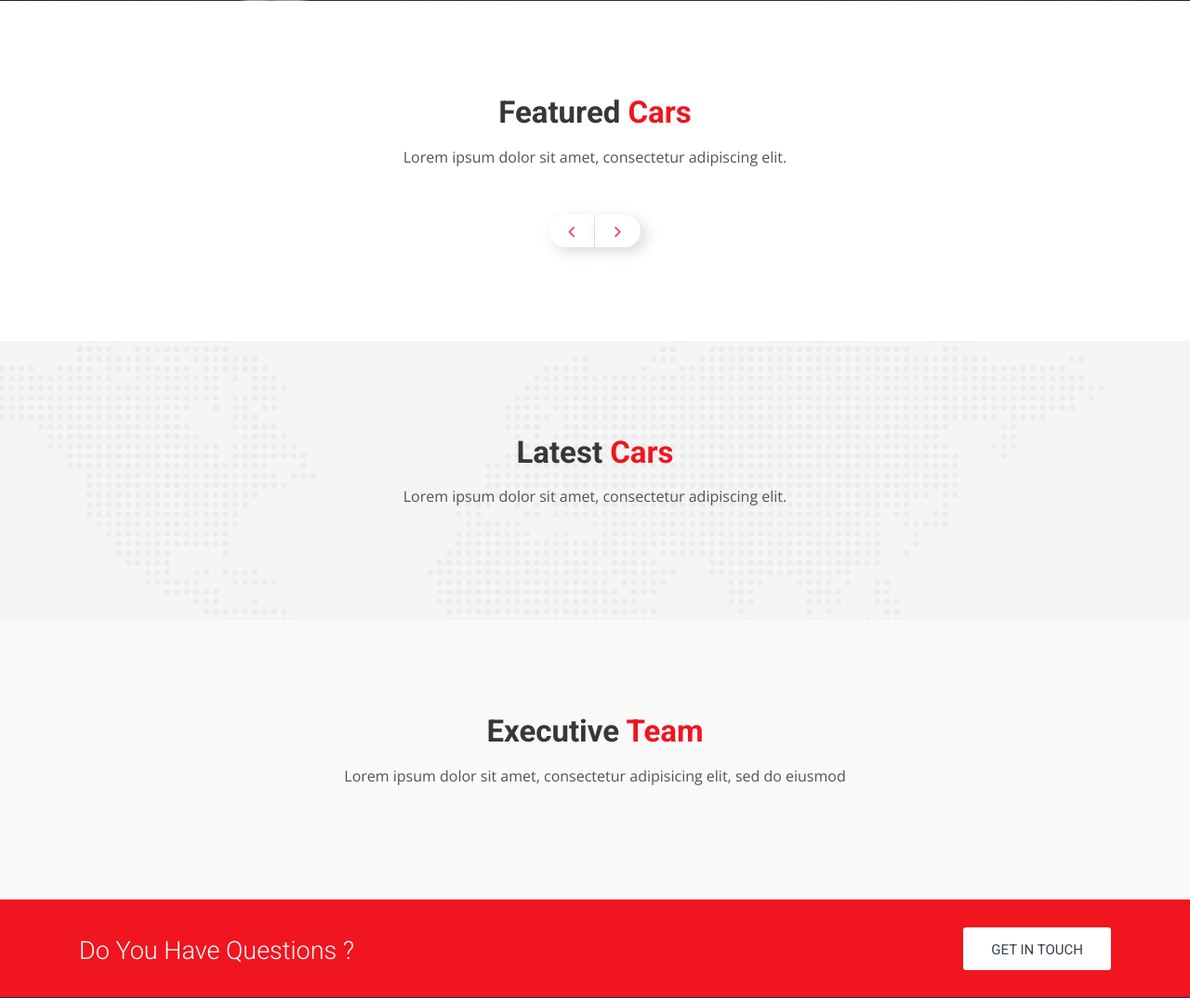
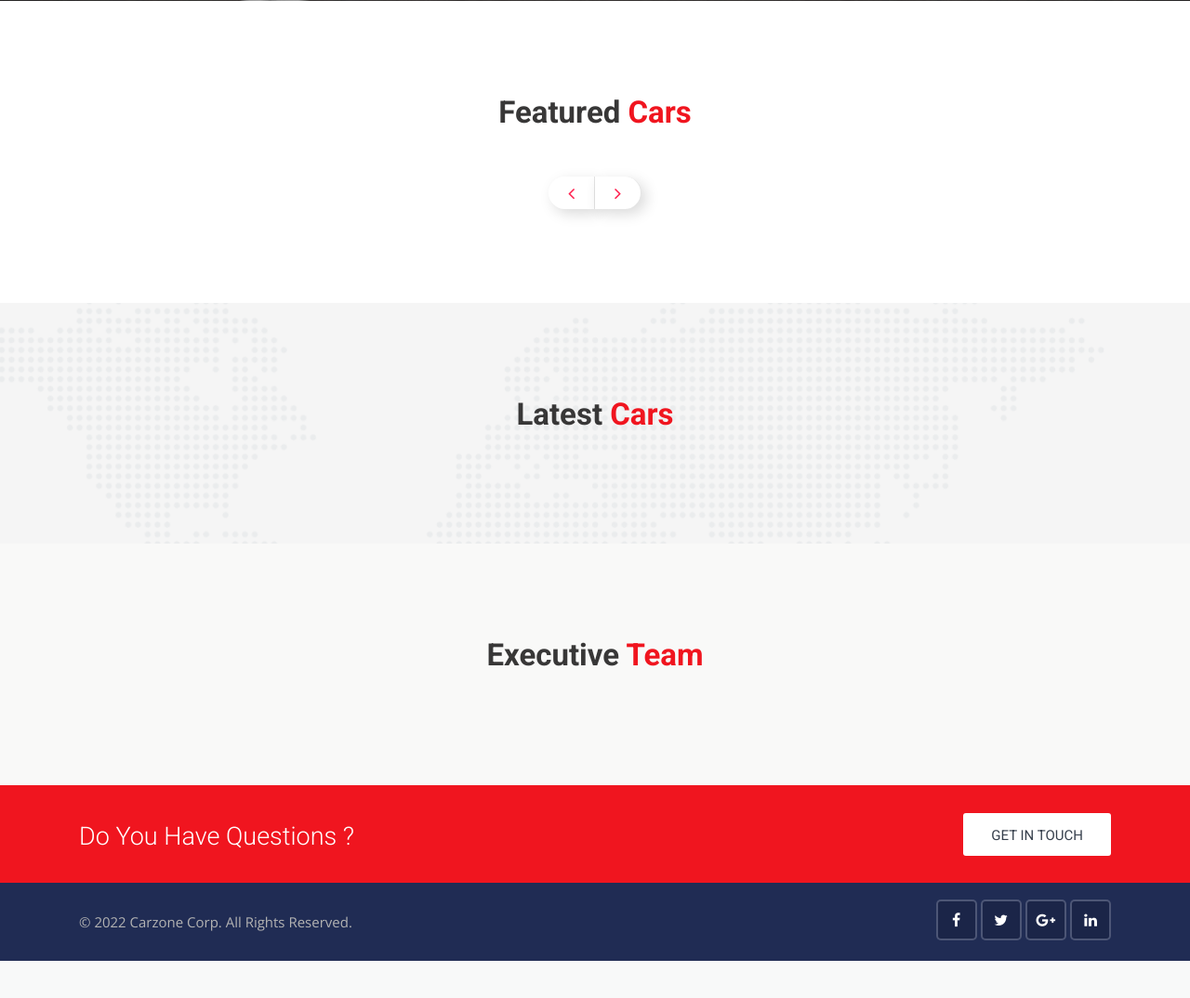
Before and after one commit to HarshTiwari1234321/Carzone-Project-1, a Django app: page / in a window 1280 px wide. Shown: the part 799-1873 px from the top of the page at 93% size. After the commit the page ends 1833 px from the top, so only its background shows below. Run offline with Django 3.2, Linux system fonts and the light colour scheme; data that the repository does not hold is empty; some libraries are stand-ins or nearby versions.

Commit message:
Updated home.html

```diff
--- a/templates/pages/home.html
+++ b/templates/pages/home.html
@@ -111,7 +111,6 @@
         <!-- Main title -->
         <div class="main-title">
             <h1>Featured <span>Cars</span></h1>
-            <p>Lorem ipsum dolor sit amet, consectetur adipiscing elit.</p>
         </div>
         <!-- Slick slider area start -->
         <div class="slick-slider-area clearfix">
@@ -204,7 +203,6 @@
         <!-- Main title -->
         <div class="main-title">
             <h1>Latest <span>Cars</span></h1>
-            <p>Lorem ipsum dolor sit amet, consectetur adipiscing elit.</p>
         </div>
         <div class="row">
           {% for car in all_cars %}
@@ -296,7 +294,6 @@
         <!-- Main title -->
         <div class="main-title">
             <h1>Executive <span>Team</span></h1>
-            <p>Lorem ipsum dolor sit amet, consectetur adipisicing elit, sed do eiusmod</p>
         </div>
         <!-- Slick slider area start -->
         <div class="slick-slider-area clearfix">
@@ -407,7 +404,6 @@
                                 </section>
                                 <div class="description">
                                     <h3>Description</h3>
-                                    <p>Lorem Ipsum is simply dummy text of the printing and typesetting industry. Lorem Ipsum has been the industry's standard.</p>
                                     <a href="car-details.html" class="btn btn-md btn-round btn-theme">Show Detail</a>
                                 </div>
                             </div>
```
